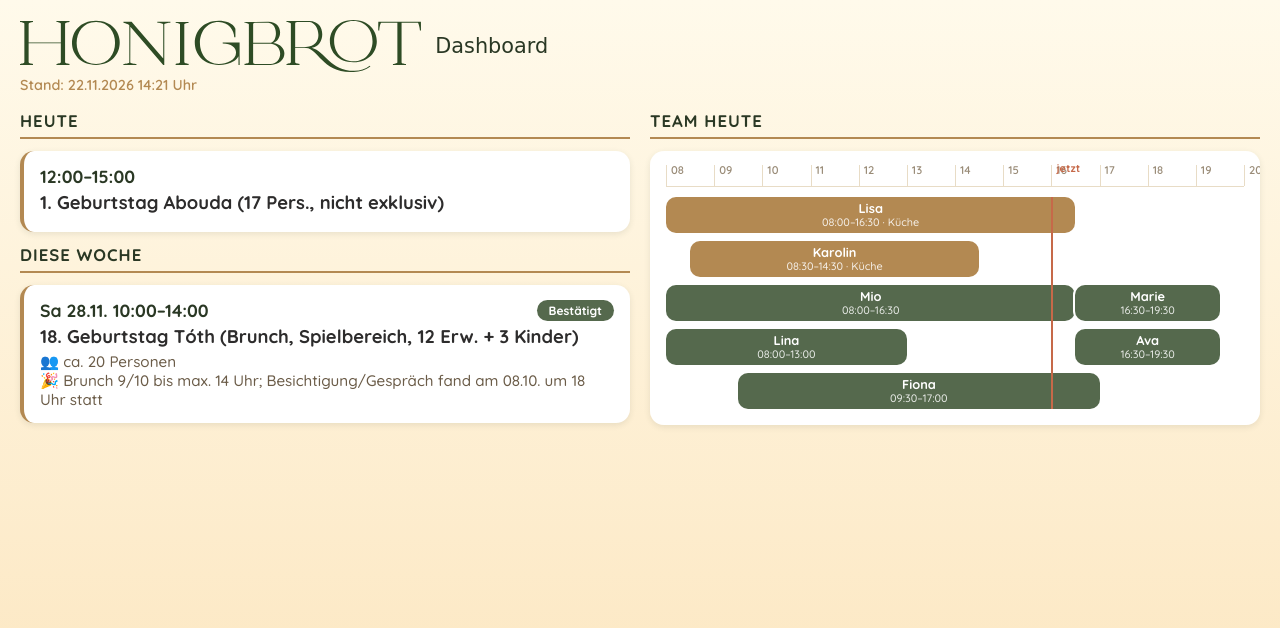
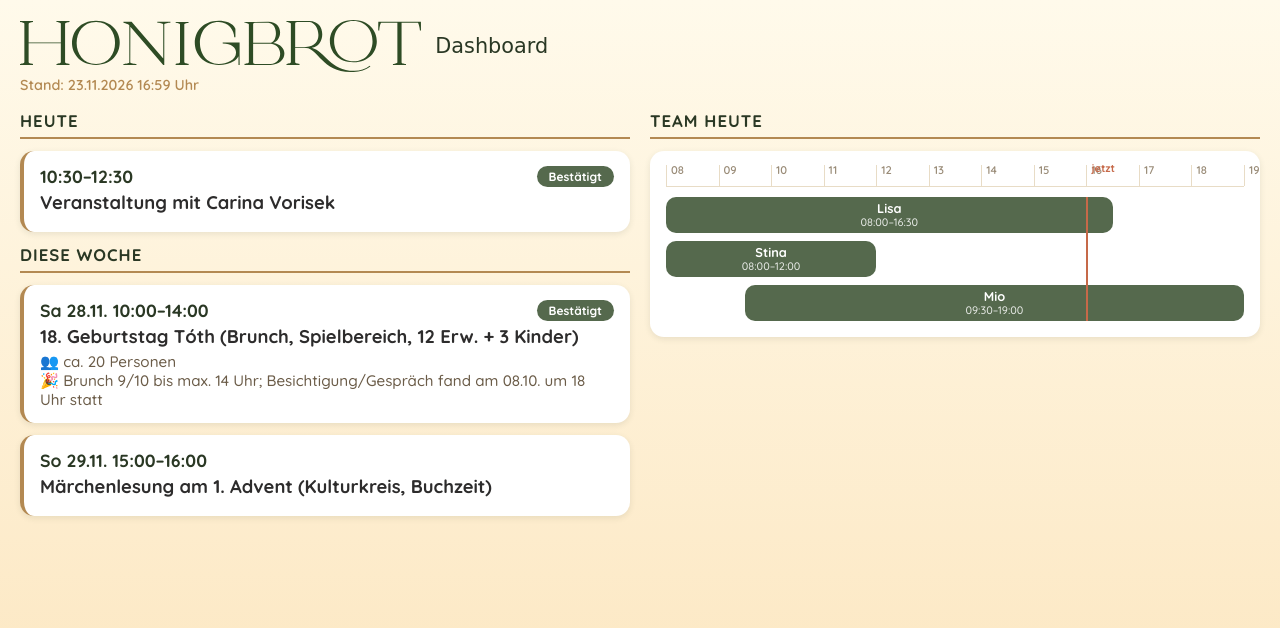
Before and after one commit to MiriamHonigbrot/honigbrot-dashboard, a plain HTML site: page index.html in a window 1280 px wide. Drawn offline with Linux system fonts and the light colour scheme; a web font is replaced by a local one.

Commit message:
Dashboard aktualisiert 2026-11-23 15:59

```diff
--- a/index.html
+++ b/index.html
@@ -115,7 +115,7 @@
     <img src="logo.svg" alt="Honigbrot">
     <h1>Dashboard</h1>
   </div>
-  <div class="updated">Stand: 22.11.2026 14:21 Uhr</div>
+  <div class="updated">Stand: 23.11.2026 16:59 Uhr</div>
 
   <div class="columns">
     <div class="column">
@@ -123,10 +123,10 @@
 
     <div class="event-card">
       <div class="event-header">
-        <span class="event-time">12:00–15:00</span>
-
+        <span class="event-time">10:30–12:30</span>
+        <span class="event-status" style="background:#55694D">Bestätigt</span>
       </div>
-      <div class="event-title">1. Geburtstag Abouda (17 Pers., nicht exklusiv)</div>
+      <div class="event-title">Veranstaltung mit Carina Vorisek</div>
 
 
     </div>
@@ -141,15 +141,24 @@
       <div class="event-detail">👥 ca. 20 Personen</div>
       <div class="event-detail">🎉 Brunch 9/10 bis max. 14 Uhr; Besichtigung/Gespräch fand am 08.10. um 18 Uhr statt</div>
     </div>
+    <div class="event-card">
+      <div class="event-header">
+        <span class="event-time">So 29.11. 15:00–16:00</span>
+
+      </div>
+      <div class="event-title">Märchenlesung am 1. Advent (Kulturkreis, Buchzeit)</div>
+
+
+    </div>
     </div>
     <div class="column">
       <h2>Team heute</h2>
 
     <div class="timeline">
-      <div class="timeline-axis"><div class="timeline-hour" style="left:0.00%"><span class="timeline-hour-label">08</span></div><div class="timeline-hour" style="left:8.33%"><span class="timeline-hour-label">09</span></div><div class="timeline-hour" style="left:16.67%"><span class="timeline-hour-label">10</span></div><div class="timeline-hour" style="left:25.00%"><span class="timeline-hour-label">11</span></div><div class="timeline-hour" style="left:33.33%"><span class="timeline-hour-label">12</span></div><div class="timeline-hour" style="left:41.67%"><span class="timeline-hour-label">13</span></div><div class="timeline-hour" style="left:50.00%"><span class="timeline-hour-label">14</span></div><div class="timeline-hour" style="left:58.33%"><span class="timeline-hour-label">15</span></div><div class="timeline-hour" style="left:66.67%"><span class="timeline-hour-label">16</span></div><div class="timeline-hour" style="left:75.00%"><span class="timeline-hour-label">17</span></div><div class="timeline-hour" style="left:83.33%"><span class="timeline-hour-label">18</span></div><div class="timeline-hour" style="left:91.67%"><span class="timeline-hour-label">19</span></div><div class="timeline-hour" style="left:100.00%"><span class="timeline-hour-label">20</span></div></div>
-      <div class="timeline-lanes" data-axis-start="480" data-axis-end="1200" style="height:212px">
-        <div class="timeline-bar timeline-bar-kitchen" style="left:0.00%; width:70.83%; top:0px; height:36px"><span class="timeline-bar-name">Lisa</span><span class="timeline-bar-time">08:00–16:30 · Küche</span></div><div class="timeline-bar timeline-bar-kitchen" style="left:4.17%; width:50.00%; top:44px; height:36px"><span class="timeline-bar-name">Karolin</span><span class="timeline-bar-time">08:30–14:30 · Küche</span></div><div class="timeline-bar " style="left:0.00%; width:70.83%; top:88px; height:36px"><span class="timeline-bar-name">Mio</span><span class="timeline-bar-time">08:00–16:30</span></div><div class="timeline-bar " style="left:0.00%; width:41.67%; top:132px; height:36px"><span class="timeline-bar-name">Lina</span><span class="timeline-bar-time">08:00–13:00</span></div><div class="timeline-bar " style="left:12.50%; width:62.50%; top:176px; height:36px"><span class="timeline-bar-name">Fiona</span><span class="timeline-bar-time">09:30–17:00</span></div><div class="timeline-bar " style="left:70.83%; width:25.00%; top:88px; height:36px"><span class="timeline-bar-name">Marie</span><span class="timeline-bar-time">16:30–19:30</span></div><div class="timeline-bar " style="left:70.83%; width:25.00%; top:132px; height:36px"><span class="timeline-bar-name">Ava</span><span class="timeline-bar-time">16:30–19:30</span></div>
-        <div class="timeline-now" id="timeline-now" style="display:none; height:212px">
+      <div class="timeline-axis"><div class="timeline-hour" style="left:0.00%"><span class="timeline-hour-label">08</span></div><div class="timeline-hour" style="left:9.09%"><span class="timeline-hour-label">09</span></div><div class="timeline-hour" style="left:18.18%"><span class="timeline-hour-label">10</span></div><div class="timeline-hour" style="left:27.27%"><span class="timeline-hour-label">11</span></div><div class="timeline-hour" style="left:36.36%"><span class="timeline-hour-label">12</span></div><div class="timeline-hour" style="left:45.45%"><span class="timeline-hour-label">13</span></div><div class="timeline-hour" style="left:54.55%"><span class="timeline-hour-label">14</span></div><div class="timeline-hour" style="left:63.64%"><span class="timeline-hour-label">15</span></div><div class="timeline-hour" style="left:72.73%"><span class="timeline-hour-label">16</span></div><div class="timeline-hour" style="left:81.82%"><span class="timeline-hour-label">17</span></div><div class="timeline-hour" style="left:90.91%"><span class="timeline-hour-label">18</span></div><div class="timeline-hour" style="left:100.00%"><span class="timeline-hour-label">19</span></div></div>
+      <div class="timeline-lanes" data-axis-start="480" data-axis-end="1140" style="height:124px">
+        <div class="timeline-bar " style="left:0.00%; width:77.27%; top:0px; height:36px"><span class="timeline-bar-name">Lisa</span><span class="timeline-bar-time">08:00–16:30</span></div><div class="timeline-bar " style="left:0.00%; width:36.36%; top:44px; height:36px"><span class="timeline-bar-name">Stina</span><span class="timeline-bar-time">08:00–12:00</span></div><div class="timeline-bar " style="left:13.64%; width:86.36%; top:88px; height:36px"><span class="timeline-bar-name">Mio</span><span class="timeline-bar-time">09:30–19:00</span></div>
+        <div class="timeline-now" id="timeline-now" style="display:none; height:124px">
           <span class="timeline-now-label">jetzt</span>
         </div>
       </div>
```
